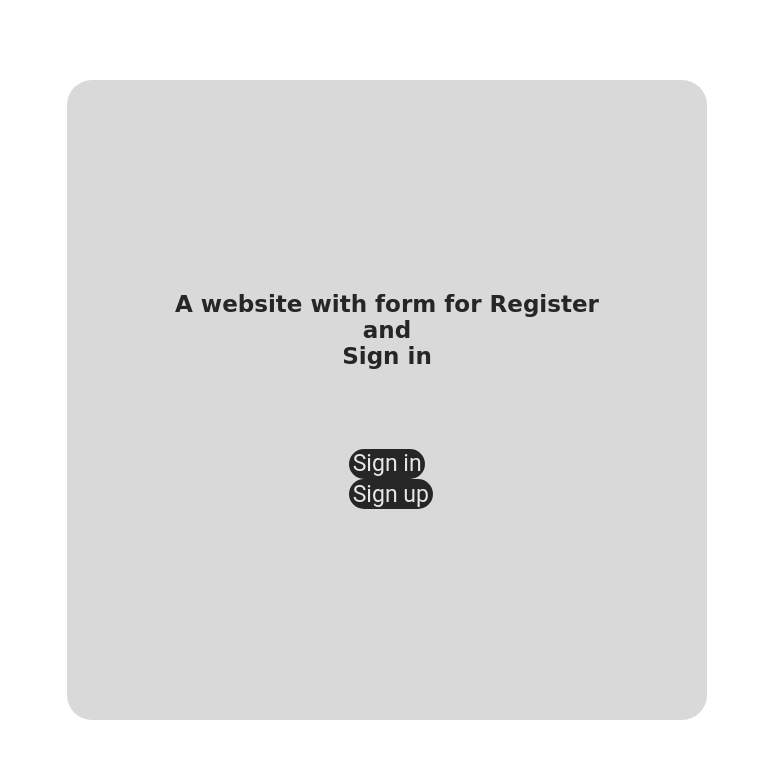
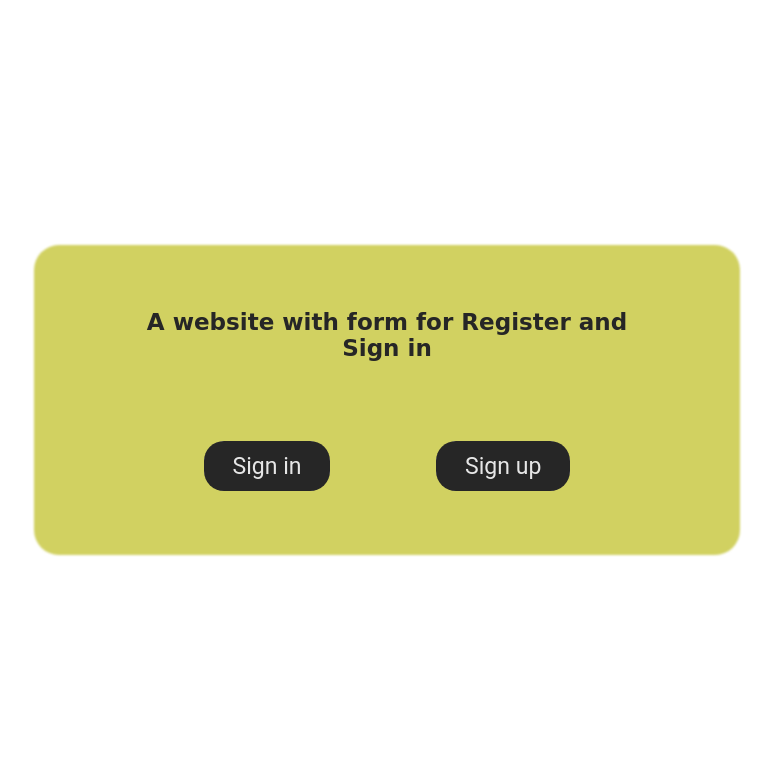
Before and after one commit to Eter-NS/login-register-form-auth-only-with-js, a website built with Vite: page src/index.html in a window 1280 px wide. Shown: the whole page, without its empty margins (253-1026 px from the left). Built offline with nearby package versions, Linux system fonts and the light colour scheme.

Commit message:
Styling index.html and minor theme changes

```diff
--- a/src/scss/common/_theme.scss
+++ b/src/scss/common/_theme.scss
@@ -2,17 +2,20 @@ $dark-colors: (
   background: hsl(0, 0%, 15%),
   window: hsl(0, 0%, 30%),
   button: hsl(0, 0%, 90%),
+  button-hover: hsl(0, 0%, 75%),
   button-font-color: hsl(0, 0%, 10%),
   font: hsl(0, 0%, 90%),
-  accent: hsl(60, 60%, 35%),
+  accent: hsl(60, 55%, 35%),
 );
 $light-colors: (
   background: lighten(map-get($dark-colors, background), 85%),
   window: lighten(map-get($dark-colors, window), 55%),
   button: darken(map-get($dark-colors, button), 75%),
+  button-hover: darken(map-get($dark-colors, button-hover), 40%),
   button-font-color: lighten(map-get($dark-colors, button-font-color), 80%),
   font: darken(map-get($dark-colors, font), 75%),
-  accent: lighten(map-get($dark-colors, accent), 50%),
+  accent: lighten(map-get($dark-colors, accent), 25%),
+  // accent: map-get($dark-colors, accent),
 );
 
 @mixin colorVars($theme-colors) {
--- a/src/scss/components/_button.scss
+++ b/src/scss/components/_button.scss
@@ -10,24 +10,50 @@
   border-radius: 20px;
   background-color: var.getCSSVar(button);
   color: var.getCSSVar(button-font-color);
+  transition: background 250ms ease-in;
+  cursor: pointer;
+
+  &:hover {
+    background-color: var.getCSSVar(button-hover);
+  }
+
+  &::after {
+    content: "";
+    position: absolute;
+
+    top: 0%;
+    right: 0%;
+    width: 100%;
+    height: 100%;
+    border-radius: 22px;
+    z-index: -1;
+    transform-origin: center;
+    transform: translate(0%, 0%);
+    background-color: var.getCSSVar(button-font-color);
+    transition: transform 300ms ease-in-out;
+  }
+
+  &:hover::after {
+    transform: translate(-3%, -6%);
+  }
 
   &::before {
     content: "";
     position: absolute;
-    top: 0;
-    left: 0;
+
+    top: 0%;
+    left: 0%;
     width: 100%;
     height: 100%;
-    border-radius: 18px;
+    border-radius: 22px;
     z-index: -1;
+    transform-origin: center;
     transform: translate(0%, 0%);
-    background-color: var.getCSSVar(accent);
+    background-color: var.getCSSVar(window);
     transition: transform 300ms ease-in-out;
   }
 
   &:hover::before {
-    z-index: -1;
     transform: translate(3%, 6%);
-    background-color: var.getCSSVar(accent);
   }
 }
--- a/src/scss/index components/index.scss
+++ b/src/scss/index components/index.scss
@@ -6,14 +6,26 @@ body {
 }
 
 main {
-  z-index: 0;
-  width: 80vmin;
-  height: 80vmin;
+  position: relative;
+  z-index: 1;
+  width: max-content;
+  height: max-content;
   padding: 5%;
   @include flexbox(column);
-  border-radius: 25px;
-  background-color: getCSSVar(window);
   row-gap: 5vmin;
+
+  &::before {
+    content: "";
+    position: absolute;
+    width: 100%;
+    height: 100%;
+    top: 0;
+    left: 0;
+    z-index: -1;
+    filter: blur(1px);
+    background-color: getCSSVar(accent);
+    border-radius: 25px;
+  }
 }
 
 h1 {
@@ -23,6 +35,14 @@ h1 {
 
   span {
     font-family: inherit;
-    display: block;
+    display: inline-block;
+    line-height: $font-size;
   }
 }
+
+.btn-container {
+  width: 100%;
+  height: 100%;
+  @include flexbox(row);
+  justify-content: space-evenly;
+}
```
